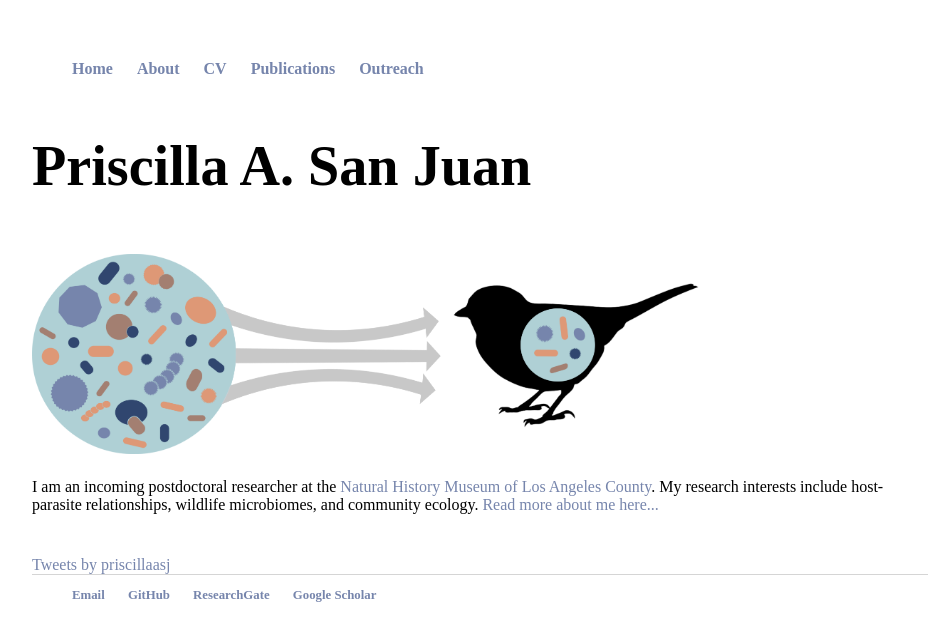
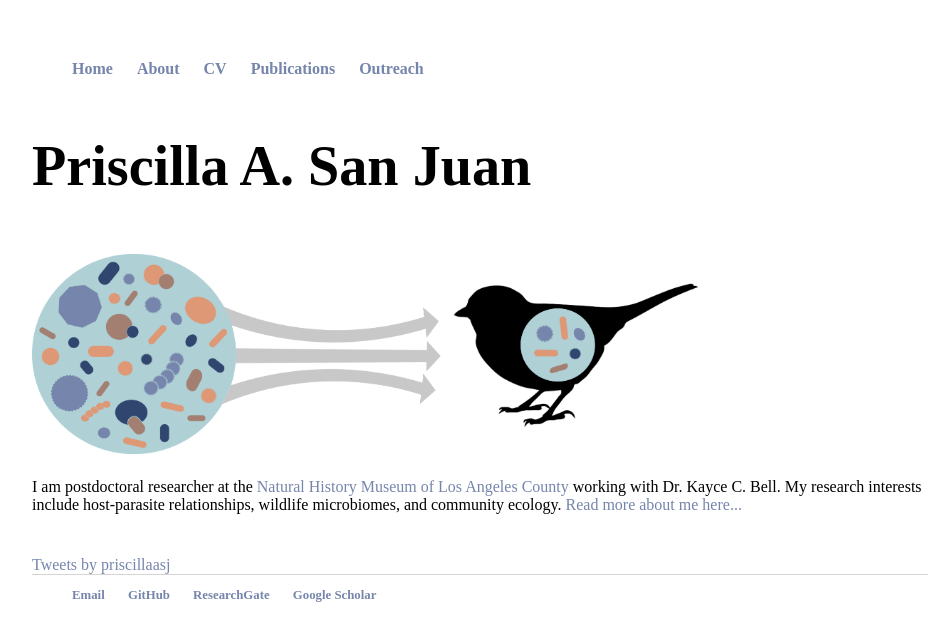
Before and after one commit to psanjuan/psanjuan.github.io, a Jekyll site: the page built from index.html, in a window 1280 px wide. Shown: the top 641 px of the page, without its empty margins (160-1112 px from the left). Built offline with Jekyll 4.4.1, drawn with Linux system fonts in a browser that asks for light colours; comment, search, counter and statistics services are not loaded.

Commit message:
Update index.html

```diff
--- a/index.html
+++ b/index.html
@@ -8,7 +8,7 @@ title: Priscilla A. San Juan, Ph.D.
 <img src="images/bird-gut-smaller-file.png" alt="microbes" width="680" height="200">
 <font face = "Avenir"><p style="color:#848484;font-size:13px;">
 <div class="blurb">
-I am an incoming postdoctoral researcher at the <a href = "https://nhm.org">Natural History Museum of Los Angeles County</a>. My research interests include host-parasite relationships, wildlife microbiomes, and community ecology.
+I am postdoctoral researcher at the <a href = "https://nhm.org">Natural History Museum of Los Angeles County</a> working with Dr. Kayce C. Bell. My research interests include host-parasite relationships, wildlife microbiomes, and community ecology.
 <a href="/about">Read more about me here...</a>
 </font></p></div><!-- /.blurb -->
 <br>
```
